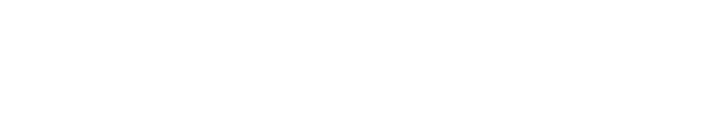
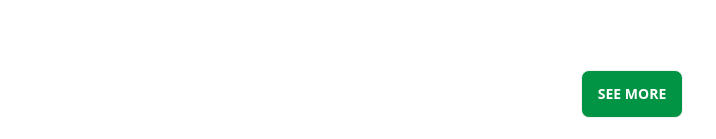
Before and after one commit to tanjib10/Donation-Campaign, a React (Vite) app: page /donation in a window 1280 px wide. Shown: the part 894-1033 px from the top of the page, without its empty margins (8-724 px from the left). Before the commit the page ends 940 px from the top, so only its background shows below. Built offline with nearby package versions, Linux system fonts and the light colour scheme.

Commit message:
added see more or less button

```diff
--- a/src/Components/Donation/Donation.jsx
+++ b/src/Components/Donation/Donation.jsx
@@ -3,6 +3,7 @@
 import CardForDonate from "../CardForDonate/CardForDonate";
 
 const Donation = () => {
+  const [show, setIsShow] = useState(false);
   const [donate, setDonate] = useState([]);
   const [noData, setNodata] = useState(false);
   useEffect(() => {
@@ -31,12 +32,24 @@
               grid-cols-1 lg:grid-cols-2
               gap-4"
             >
-              {donate.map((data) => (
-                <CardForDonate key={data.id} data={data}></CardForDonate>
-              ))}
+              {show
+                ? donate.map((data) => (
+                    <CardForDonate key={data.id} data={data}></CardForDonate>
+                  ))
+                : donate
+                    .slice(0, 4)
+                    .map((data) => (
+                      <CardForDonate key={data.id} data={data}></CardForDonate>
+                    ))}
             </div>
           </div>
         )}
+        <button
+          onClick={() => setIsShow(!show)}
+          className="btn bg-[#009444] text-white block mx-auto my-6"
+        >
+          {show ? "See less" : "See More"}
+        </button>
       </div>
     </div>
   );
```
